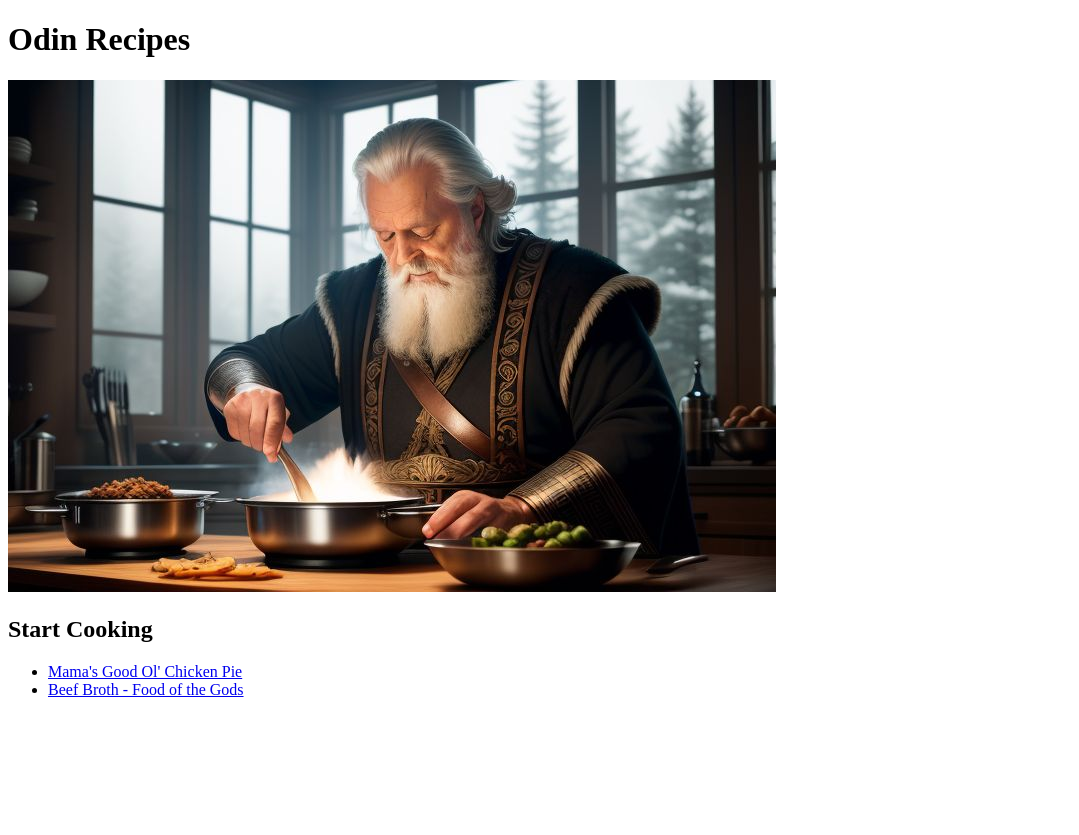
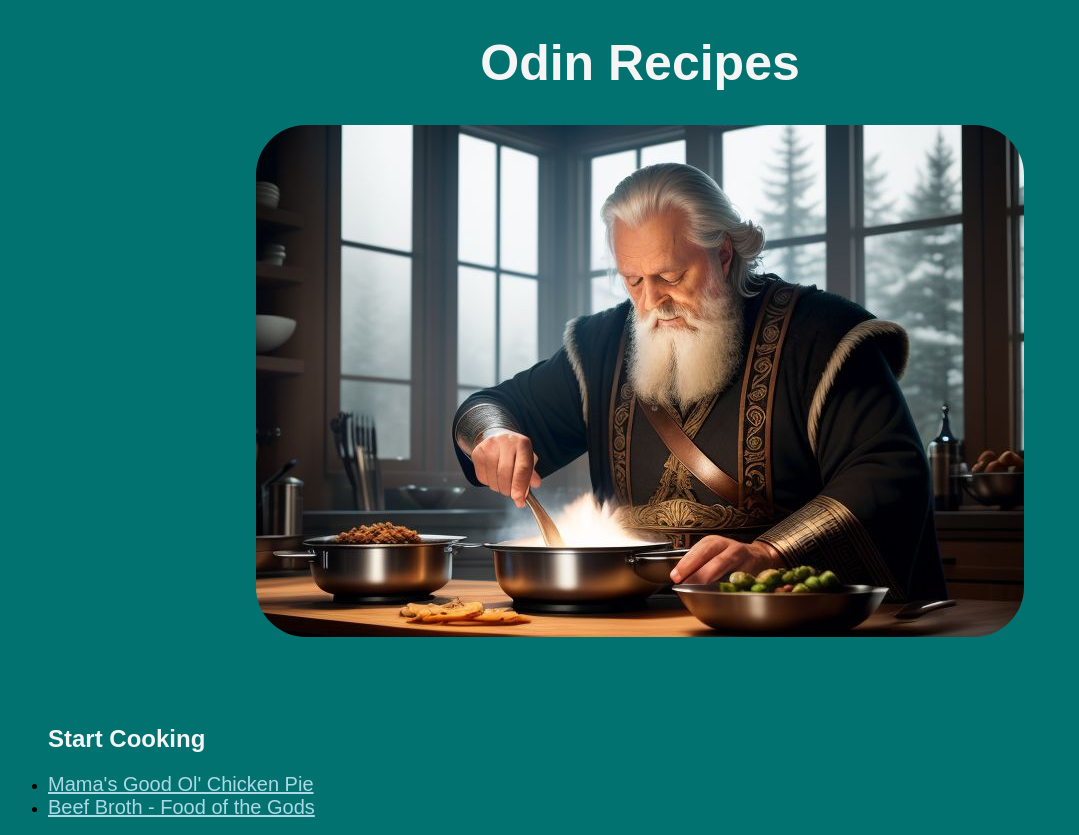
Before and after one commit to CurseOfMiquella/odin-recipes, a plain HTML site: page index.html in a window 1280 px wide. Shown: the whole page, without its empty margins (0-1079 px from the left). Before the commit the page ends 800 px from the top, so only its background shows below. Drawn offline with Linux system fonts and the light colour scheme.

Commit message:
Add style.css

```diff
--- a/index.html
+++ b/index.html
@@ -6,12 +6,12 @@
         <Title>Shawn's Recipe Site</Title>
     </head>
     <body>
-        <h1>Odin Recipes</h1>
-        <img src="./images/odin-cooking.jpeg" alt="Odin cooking"><br>
-        <h2>Start Cooking</h2>
+        <h1 class="heading">Odin Recipes</h1>
+        <img src="./images/odin-cooking.jpeg" alt="Odin cooking" class="image"><br>
+        <h2 class="heading">Start Cooking</h2>
         <ul>
-            <li><a href="./recipes/chicken-pie.html">Mama's Good Ol' Chicken Pie</a></li>
-            <li><a href="./recipes/beef-broth.html">Beef Broth - Food of the Gods</a></li>
+            <li><a href="./recipes/chicken-pie.html" class="recipe-link">Mama's Good Ol' Chicken Pie</a></li>
+            <li><a href="./recipes/beef-broth.html" class="recipe-link">Beef Broth - Food of the Gods</a></li>
         </ul>
     </body>
 </html>
--- a/style.css
+++ b/style.css
@@ -0,0 +1,32 @@
+body {
+    background-color: #017270;
+}
+
+h1 {
+    font-size: 50px;
+    text-align: center;
+
+}
+
+h2 {
+    margin-left: 40px;
+}
+
+.heading {
+    color: whitesmoke;
+    font-family: Arial, Helvetica, sans-serif;
+}
+
+.image {
+    display: block;
+    margin-left: auto;
+    margin-right: auto;
+    border-radius: 50px 50px 50px 50px;
+    margin-bottom: 50px;
+}
+
+.recipe-link {
+    font-size: 20px;
+    font-family: Arial, Helvetica, sans-serif;
+    color: lightblue
+}
```
